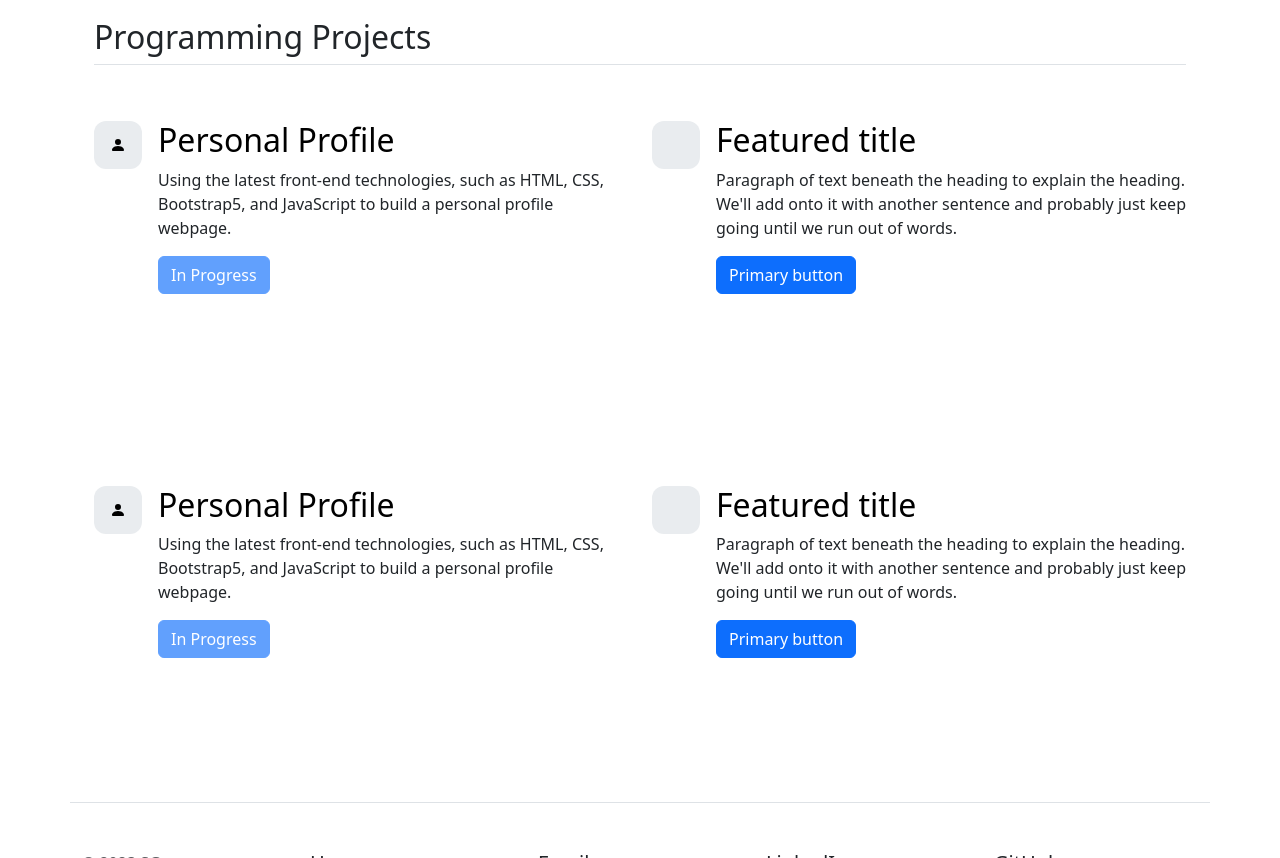
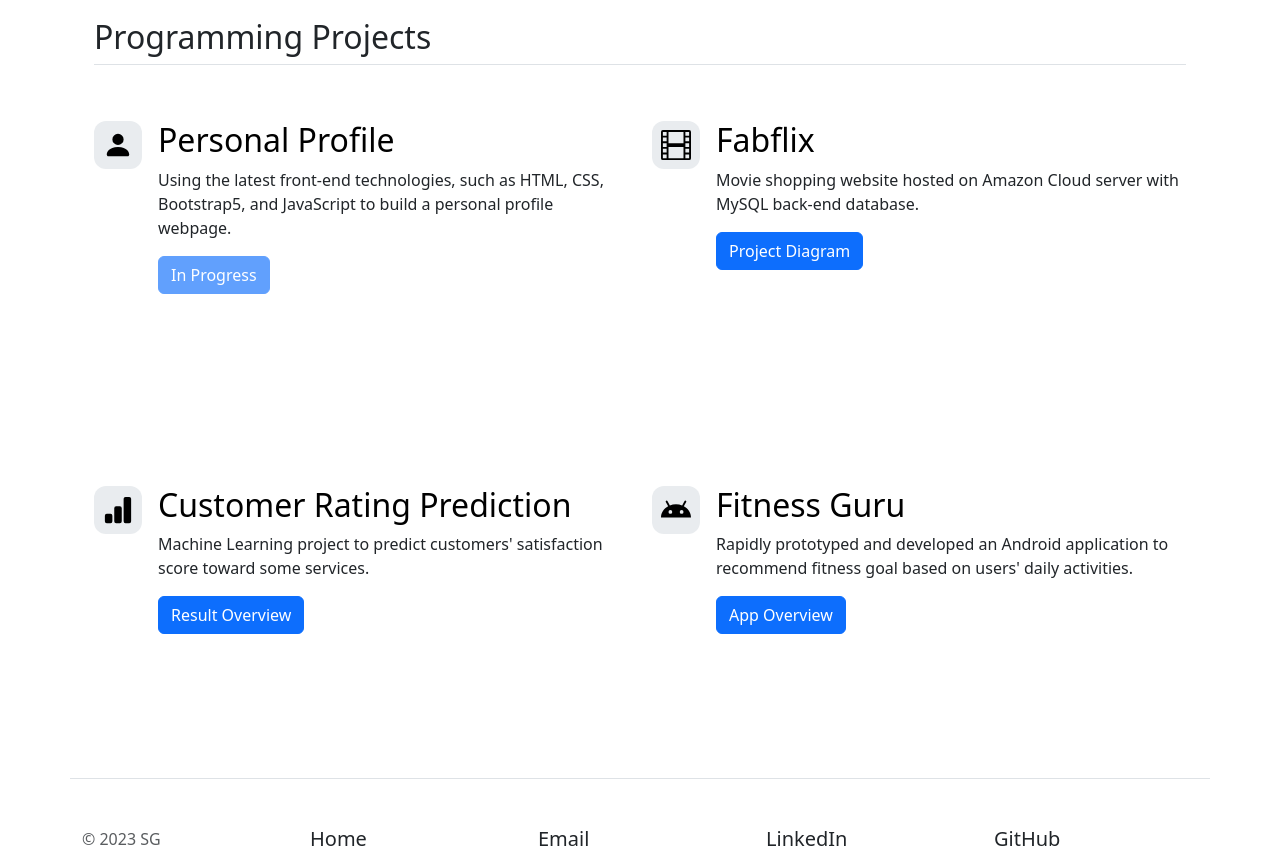
Before and after one commit to ShaodongGu/PersonalProfile, a plain HTML site: page index.html in a window 1280 px wide. Shown: the part 720-1578 px from the top of the page. Drawn offline with nearby package versions, Linux system fonts and the light colour scheme.

Commit message:
Add project contents

```diff
--- a/index.html
+++ b/index.html
@@ -33,7 +33,7 @@
                 <div class="col-lg-6 col-md-12 d-flex align-items-start">
                     <div
                         class="icon-square text-body-emphasis bg-body-secondary d-inline-flex align-items-center justify-content-center fs-4 flex-shrink-0 me-3">
-                        <svg xmlns="http://www.w3.org/2000/svg" width="16" height="16" fill="currentColor"
+                        <svg xmlns="http://www.w3.org/2000/svg" width="30" height="30" fill="currentColor"
                             class="bi bi-person-fill" viewBox="0 0 16 16">
                             <path d="M3 14s-1 0-1-1 1-4 6-4 6 3 6 4-1 1-1 1H3Zm5-6a3 3 0 1 0 0-6 3 3 0 0 0 0 6Z" />
                         </svg>
@@ -50,16 +50,15 @@
                 <div class="col-lg-6 col-md-12 d-flex align-items-start">
                     <div
                         class="icon-square text-body-emphasis bg-body-secondary d-inline-flex align-items-center justify-content-center fs-4 flex-shrink-0 me-3">
-                        <svg class="bi" width="1em" height="1em">
-                            <use xlink:href="#cpu-fill"></use>
+                        <svg xmlns="http://www.w3.org/2000/svg" width="30" height="30" fill="currentColor" class="bi bi-film" viewBox="0 0 16 16">
+                            <path d="M0 1a1 1 0 0 1 1-1h14a1 1 0 0 1 1 1v14a1 1 0 0 1-1 1H1a1 1 0 0 1-1-1V1zm4 0v6h8V1H4zm8 8H4v6h8V9zM1 1v2h2V1H1zm2 3H1v2h2V4zM1 7v2h2V7H1zm2 3H1v2h2v-2zm-2 3v2h2v-2H1zM15 1h-2v2h2V1zm-2 3v2h2V4h-2zm2 3h-2v2h2V7zm-2 3v2h2v-2h-2zm2 3h-2v2h2v-2z"/>
                         </svg>
                     </div>
                     <div>
-                        <h3 class="fs-2 text-body-emphasis">Featured title</h3>
-                        <p>Paragraph of text beneath the heading to explain the heading. We'll add onto it with another sentence
-                            and probably just keep going until we run out of words.</p>
-                        <a href="#" class="btn btn-primary">
-                            Primary button
+                        <h3 class="fs-2 text-body-emphasis">Fabflix</h3>
+                        <p>Movie shopping website hosted on Amazon Cloud server with MySQL back-end database.</p>
+                        <a href="./public/Fabflix.html" class="btn btn-primary">
+                            Project Diagram
                         </a>
                     </div>
                 </div>
@@ -71,33 +70,30 @@
                 <div class="col-lg-6 col-md-12 d-flex align-items-start">
                     <div
                         class="icon-square text-body-emphasis bg-body-secondary d-inline-flex align-items-center justify-content-center fs-4 flex-shrink-0 me-3">
-                        <svg xmlns="http://www.w3.org/2000/svg" width="16" height="16" fill="currentColor"
-                            class="bi bi-person-fill" viewBox="0 0 16 16">
-                            <path d="M3 14s-1 0-1-1 1-4 6-4 6 3 6 4-1 1-1 1H3Zm5-6a3 3 0 1 0 0-6 3 3 0 0 0 0 6Z" />
+                        <svg xmlns="http://www.w3.org/2000/svg" width="30" height="30" fill="currentColor" class="bi bi-bar-chart-fill" viewBox="0 0 16 16">
+                            <path d="M1 11a1 1 0 0 1 1-1h2a1 1 0 0 1 1 1v3a1 1 0 0 1-1 1H2a1 1 0 0 1-1-1v-3zm5-4a1 1 0 0 1 1-1h2a1 1 0 0 1 1 1v7a1 1 0 0 1-1 1H7a1 1 0 0 1-1-1V7zm5-5a1 1 0 0 1 1-1h2a1 1 0 0 1 1 1v12a1 1 0 0 1-1 1h-2a1 1 0 0 1-1-1V2z"/>
                         </svg>
                     </div>
                     <div>
-                        <h3 class="fs-2 text-body-emphasis">Personal Profile</h3>
-                        <p>Using the latest front-end technologies, such as HTML, CSS, Bootstrap5, and JavaScript to build a
-                            personal profile webpage.</p>
-                        <a href="#" class="btn btn-primary disabled">
-                            In Progress
+                        <h3 class="fs-2 text-body-emphasis">Customer Rating Prediction</h3>
+                        <p>Machine Learning project to predict customers' satisfaction score toward some services.</p>
+                        <a href="./public/ML_Project.html" class="btn btn-primary">
+                            Result Overview
                         </a>
                     </div>
                 </div>
                 <div class="col-lg-6 col-md-12 d-flex align-items-start">
                     <div
                         class="icon-square text-body-emphasis bg-body-secondary d-inline-flex align-items-center justify-content-center fs-4 flex-shrink-0 me-3">
-                        <svg class="bi" width="1em" height="1em">
-                            <use xlink:href="#cpu-fill"></use>
+                        <svg xmlns="http://www.w3.org/2000/svg" width="30" height="30" fill="currentColor" class="bi bi-android" viewBox="0 0 16 16">
+                            <path d="M2.76 3.061a.5.5 0 0 1 .679.2l1.283 2.352A8.94 8.94 0 0 1 8 5a8.94 8.94 0 0 1 3.278.613l1.283-2.352a.5.5 0 1 1 .878.478l-1.252 2.295C14.475 7.266 16 9.477 16 12H0c0-2.523 1.525-4.734 3.813-5.966L2.56 3.74a.5.5 0 0 1 .2-.678ZM5 10a1 1 0 1 0 0-2 1 1 0 0 0 0 2Zm6 0a1 1 0 1 0 0-2 1 1 0 0 0 0 2Z"/>
                         </svg>
                     </div>
                     <div>
-                        <h3 class="fs-2 text-body-emphasis">Featured title</h3>
-                        <p>Paragraph of text beneath the heading to explain the heading. We'll add onto it with another sentence
-                            and probably just keep going until we run out of words.</p>
-                        <a href="#" class="btn btn-primary">
-                            Primary button
+                        <h3 class="fs-2 text-body-emphasis">Fitness Guru</h3>
+                        <p>Rapidly prototyped and developed an Android application to recommend fitness goal based on users' daily activities.</p>
+                        <a href="https://github.com/ShaodongGu/FitnessGuru" class="btn btn-primary">
+                            App Overview
                         </a>
                     </div>
                 </div>
```
Also changed, not shown: public/Fabflix.html (added, +11 -0 lines), public/ML_Project.html (added, +11 -0 lines), img/ML_Result.png (added), img/fabflix_design.png (added), 1 other file.
